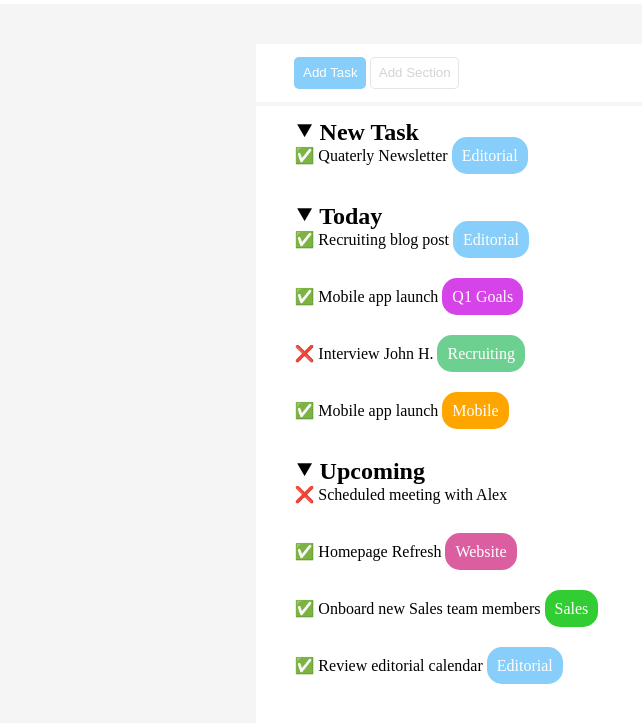
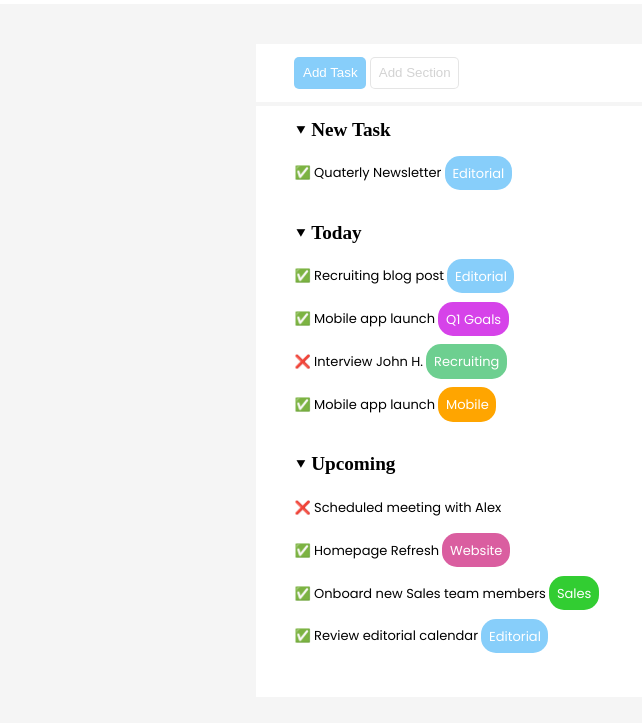
Before and after one commit to angelofaoldi/html-css-toboolist, a plain HTML site: page index.html in a window 1280 px wide. Shown: the part 61-784 px from the top of the page, without its empty margins (0-642 px from the left). Drawn offline with Linux system fonts and the light colour scheme.

Commit message:
[FIX] list item: added margin + font

```diff
--- a/index.html
+++ b/index.html
@@ -31,7 +31,7 @@
                 <!-- LISTA -->
 
                 <!-- LISTA: SEZIONE 1 -->
-                <h2>&#11206; New Task</h2>
+                &#11206; <h2 class="h2title"> New Task</h2>
                 <ul class="list">
                     <li> &#9989; Quaterly Newsletter
                     <span class="editorial">Editorial</span>
@@ -39,7 +39,7 @@
                 </ul>
 
                 <!-- LISTA: SEZIONE 2 -->
-                <h2> &#11206; Today </h2>
+                &#11206;  <h2 class="h2title"> Today </h2>
                 <ul>
                     <li>
                         &#9989; Recruiting blog post
@@ -60,7 +60,7 @@
                 </ul>
 
                 <!-- LISTA: SEZIONE 3 -->
-                <h2>&#11206; Upcoming</h2>
+                &#11206; <h2 class="h2title">Upcoming</h2>
                 <ul>
                     <li>
                         &#10060; Scheduled meeting with Alex
--- a/style.css
+++ b/style.css
@@ -85,50 +85,63 @@ img {
     list-style-type: none;
 }
 
+.h2title {
+    font-style: Poppins, Garamond;
+    font-weight: bold;
+    display: inline;
+    font-size:larger;
+}
+
+ul {
+    margin-bottom: 5%;;
+}
+
 li {
-    margin-bottom: 5%;
+    margin: 3% 0;
+    font-family: Poppins, Garamond;
+    font-size: small;
 }
 
 /* COLORI DELLE MANSIONI LISTA */
 
 .editorial {
     background-color: lightskyblue;
-    padding: 10px;
+    padding: 1%;
     border-radius: 15px;
     color: white;
 }
 
 .q1goals {
     background-color: rgb(214, 67, 233);
-    padding: 10px;
+    padding: 1%;
     border-radius: 15px;
     color: white;
 }
 
 .recruiting {
     background-color: rgb(109, 207, 144);
-    padding: 10px;
+    padding: 1%;
     border-radius: 15px;
     color: white;
 }
 
 .mobile {
     background-color: orange;
-    padding: 10px;
+    padding: 1%;
     border-radius: 15px;
     color: white;
 }
 
 .website {
     background-color: rgb(218, 94, 160);
-    padding: 10px;
+    padding: 1%;
     border-radius: 15px;
     color: white;
 }
 
 .sales {
     background-color: limegreen;
-    padding: 10px;
+    padding: 1%;
     border-radius: 15px;
     color: white;
 }
```
